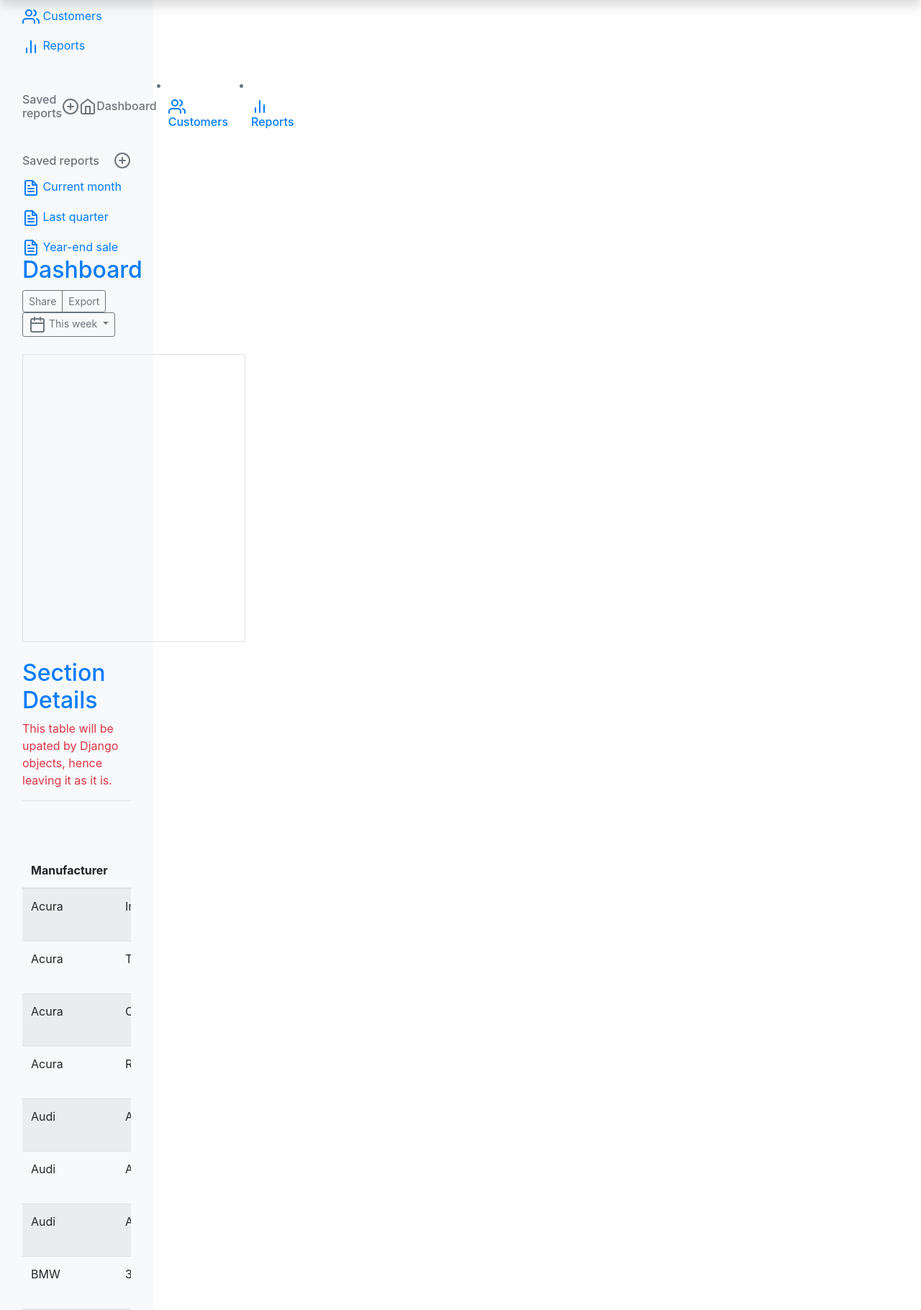
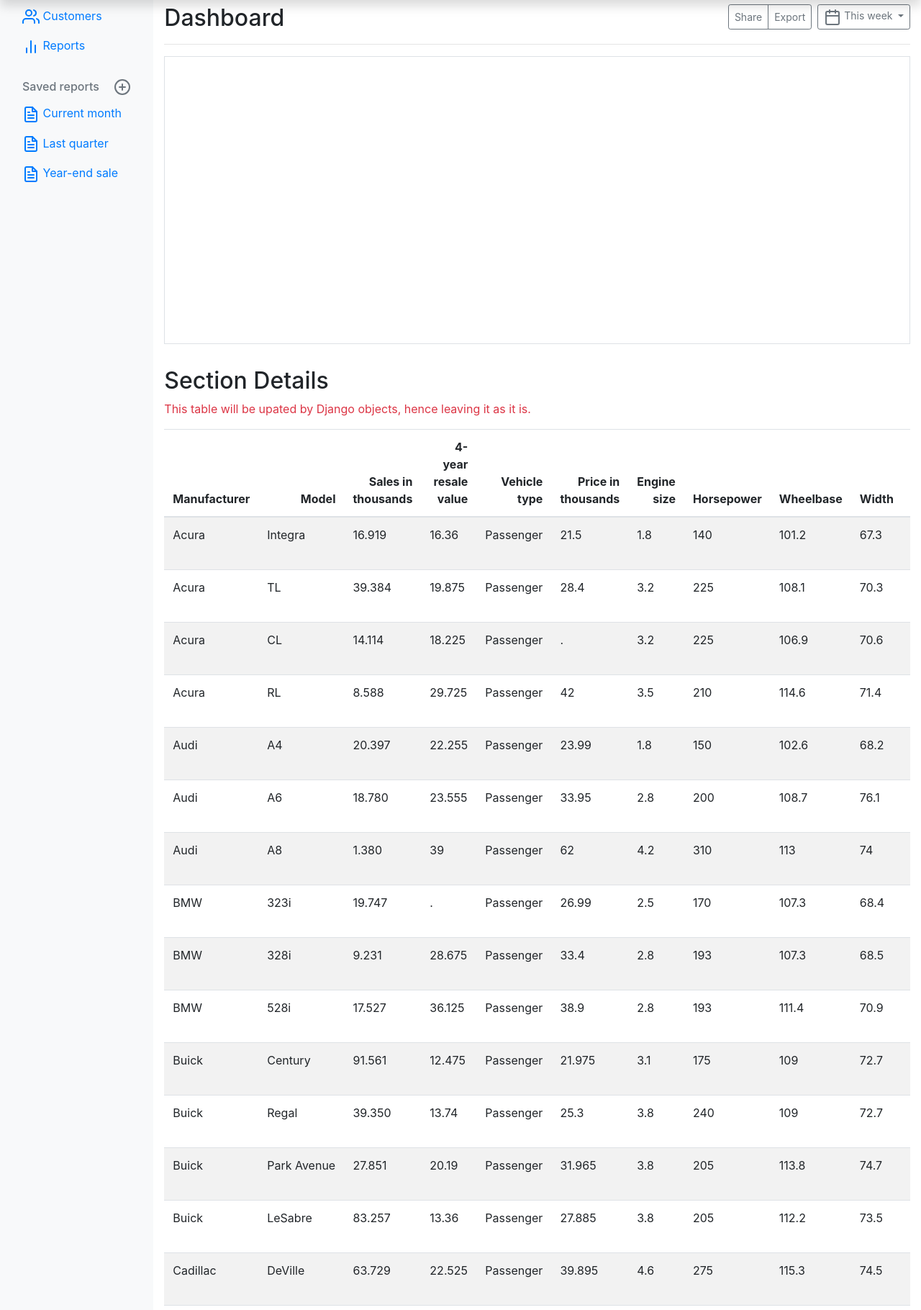
Before and after one commit to biomystery/django_highchart_demo, a Django app: page /sales/ in a window 1280 px wide. Shown: the part 40-1860 px from the top of the page at 72% size. Run offline with Django 3.2, Linux system fonts and the light colour scheme; some libraries are stand-ins or nearby versions.

Commit message:
fix template layout

```diff
--- a/requirement.txt
+++ b/requirement.txt
@@ -1,8 +1,8 @@
 certifi==2016.2.28
-Django==2.0.4
+Django==2.1.9
 numpy==1.18.1
 pandas==1.0.0
-psycopg2==2.7.4
+#psycopg2==2.7.4
 python-dateutil==2.8.1
 pytz==2017.2
 six==1.14.0
--- a/sales/templates/index.html
+++ b/sales/templates/index.html
@@ -28,19 +28,37 @@
             <ul class="nav flex-column">
               <li class="nav-item">
                 <a class="nav-link active" href="#">
-		  <svg xmlns="http://www.w3.org/2000/svg" width="24" height="24" viewBox="0 0 24 24" fill="none" stroke="currentColor" stroke-width="2" stroke-linecap="round" stroke-linejoin="round" class="feather feather-home"><path d="M3 9l9-7 9 7v11a2 2 0 0 1-2 2H5a2 2 0 0 1-2-2z"></path><polyline points="9 22 9 12 15 12 15 22"></polyline></svg>
+                  <svg xmlns="http://www.w3.org/2000/svg" width="24" height="24" viewBox="0 0 24 24" fill="none"
+                    stroke="currentColor" stroke-width="2" stroke-linecap="round" stroke-linejoin="round"
+                    class="feather feather-home">
+                    <path d="M3 9l9-7 9 7v11a2 2 0 0 1-2 2H5a2 2 0 0 1-2-2z"></path>
+                    <polyline points="9 22 9 12 15 12 15 22"></polyline>
+                  </svg>
                   Dashboard <span class="sr-only">(current)</span>
                 </a>
               </li>
               <li class="nav-item">
                 <a class="nav-link" href="#">
-		  <svg xmlns="http://www.w3.org/2000/svg" width="24" height="24" viewBox="0 0 24 24" fill="none" stroke="currentColor" stroke-width="2" stroke-linecap="round" stroke-linejoin="round" class="feather feather-users"><path d="M17 21v-2a4 4 0 0 0-4-4H5a4 4 0 0 0-4 4v2"></path><circle cx="9" cy="7" r="4"></circle><path d="M23 21v-2a4 4 0 0 0-3-3.87"></path><path d="M16 3.13a4 4 0 0 1 0 7.75"></path></svg>
+                  <svg xmlns="http://www.w3.org/2000/svg" width="24" height="24" viewBox="0 0 24 24" fill="none"
+                    stroke="currentColor" stroke-width="2" stroke-linecap="round" stroke-linejoin="round"
+                    class="feather feather-users">
+                    <path d="M17 21v-2a4 4 0 0 0-4-4H5a4 4 0 0 0-4 4v2"></path>
+                    <circle cx="9" cy="7" r="4"></circle>
+                    <path d="M23 21v-2a4 4 0 0 0-3-3.87"></path>
+                    <path d="M16 3.13a4 4 0 0 1 0 7.75"></path>
+                  </svg>
                   Customers
                 </a>
               </li>
               <li class="nav-item">
                 <a class="nav-link" href="#">
-		  <svg xmlns="http://www.w3.org/2000/svg" width="24" height="24" viewBox="0 0 24 24" fill="none" stroke="currentColor" stroke-width="2" stroke-linecap="round" stroke-linejoin="round" class="feather feather-bar-chart-2"><line x1="18" y1="20" x2="18" y2="10"></line><line x1="12" y1="20" x2="12" y2="4"></line><line x1="6" y1="20" x2="6" y2="14"></line></svg>
+                  <svg xmlns="http://www.w3.org/2000/svg" width="24" height="24" viewBox="0 0 24 24" fill="none"
+                    stroke="currentColor" stroke-width="2" stroke-linecap="round" stroke-linejoin="round"
+                    class="feather feather-bar-chart-2">
+                    <line x1="18" y1="20" x2="18" y2="10"></line>
+                    <line x1="12" y1="20" x2="12" y2="4"></line>
+                    <line x1="6" y1="20" x2="6" y2="14"></line>
+                  </svg>
                   Reports
                 </a>
               </li>
@@ -49,64 +67,89 @@
             <h6 class="sidebar-heading d-flex justify-content-between align-items-center px-3 mt-4 mb-1 text-muted">
               <span>Saved reports</span>
               <a class="d-flex align-items-center text-muted" href="#">
-		<svg xmlns="http://www.w3.org/2000/svg" width="24" height="24" viewBox="0 0 24 24" fill="none" stroke="currentColor" stroke-width="2" stroke-linecap="round" stroke-linejoin="round" class="feather feather-plus-circle"><circle cx="12" cy="12" r="10"></circle><line x1="12" y1="8" x2="12" y2="16"></line><line x1="8" y1="12" x2="16" y2="12"></line></svg>
-		  <svg xmlns="http://www.w3.org/2000/svg" width="24" height="24" viewBox="0 0 24 24" fill="none" stroke="currentColor" stroke-width="2" stroke-linecap="round" stroke-linejoin="round" class="feather feather-home"><path d="M3 9l9-7 9 7v11a2 2 0 0 1-2 2H5a2 2 0 0 1-2-2z"></path><polyline points="9 22 9 12 15 12 15 22"></polyline></svg>
-		  Dashboard <span class="sr-only">(current)</span>
-		</a>
-              </li>
-              <li class="nav-item">
-		<a class="nav-link" href="#">
-		  <svg xmlns="http://www.w3.org/2000/svg" width="24" height="24" viewBox="0 0 24 24" fill="none" stroke="currentColor" stroke-width="2" stroke-linecap="round" stroke-linejoin="round" class="feather feather-users"><path d="M17 21v-2a4 4 0 0 0-4-4H5a4 4 0 0 0-4 4v2"></path><circle cx="9" cy="7" r="4"></circle><path d="M23 21v-2a4 4 0 0 0-3-3.87"></path><path d="M16 3.13a4 4 0 0 1 0 7.75"></path></svg>
-		  Customers
-		</a>
-              </li>
-              <li class="nav-item">
-		<a class="nav-link" href="#">
-		  <svg xmlns="http://www.w3.org/2000/svg" width="24" height="24" viewBox="0 0 24 24" fill="none" stroke="currentColor" stroke-width="2" stroke-linecap="round" stroke-linejoin="round" class="feather feather-bar-chart-2"><line x1="18" y1="20" x2="18" y2="10"></line><line x1="12" y1="20" x2="12" y2="4"></line><line x1="6" y1="20" x2="6" y2="14"></line></svg>
-		  Reports
-		</a>
-              </li>
-            </ul>
-
-            <h6 class="sidebar-heading d-flex justify-content-between align-items-center px-3 mt-4 mb-1 text-muted">
-              <span>Saved reports</span>
-              <a class="d-flex align-items-center text-muted" href="#">
-		<svg xmlns="http://www.w3.org/2000/svg" width="24" height="24" viewBox="0 0 24 24" fill="none" stroke="currentColor" stroke-width="2" stroke-linecap="round" stroke-linejoin="round" class="feather feather-plus-circle"><circle cx="12" cy="12" r="10"></circle><line x1="12" y1="8" x2="12" y2="16"></line><line x1="8" y1="12" x2="16" y2="12"></line></svg>
+                <svg xmlns="http://www.w3.org/2000/svg" width="24" height="24" viewBox="0 0 24 24" fill="none"
+                  stroke="currentColor" stroke-width="2" stroke-linecap="round" stroke-linejoin="round"
+                  class="feather feather-plus-circle">
+                  <circle cx="12" cy="12" r="10"></circle>
+                  <line x1="12" y1="8" x2="12" y2="16"></line>
+                  <line x1="8" y1="12" x2="16" y2="12"></line>
+                </svg>
               </a>
             </h6>
+
             <ul class="nav flex-column mb-2">
               <li class="nav-item">
                 <a class="nav-link" href="#">
-		  <svg xmlns="http://www.w3.org/2000/svg" width="24" height="24" viewBox="0 0 24 24" fill="none" stroke="currentColor" stroke-width="2" stroke-linecap="round" stroke-linejoin="round" class="feather feather-file-text"><path d="M14 2H6a2 2 0 0 0-2 2v16a2 2 0 0 0 2 2h12a2 2 0 0 0 2-2V8z"></path><polyline points="14 2 14 8 20 8"></polyline><line x1="16" y1="13" x2="8" y2="13"></line><line x1="16" y1="17" x2="8" y2="17"></line><polyline points="10 9 9 9 8 9"></polyline></svg>
+                  <svg xmlns="http://www.w3.org/2000/svg" width="24" height="24" viewBox="0 0 24 24" fill="none"
+                    stroke="currentColor" stroke-width="2" stroke-linecap="round" stroke-linejoin="round"
+                    class="feather feather-file-text">
+                    <path d="M14 2H6a2 2 0 0 0-2 2v16a2 2 0 0 0 2 2h12a2 2 0 0 0 2-2V8z"></path>
+                    <polyline points="14 2 14 8 20 8"></polyline>
+                    <line x1="16" y1="13" x2="8" y2="13"></line>
+                    <line x1="16" y1="17" x2="8" y2="17"></line>
+                    <polyline points="10 9 9 9 8 9"></polyline>
+                  </svg>
                   Current month
                 </a>
               </li>
               <li class="nav-item">
                 <a class="nav-link" href="#">
-		  <svg xmlns="http://www.w3.org/2000/svg" width="24" height="24" viewBox="0 0 24 24" fill="none" stroke="currentColor" stroke-width="2" stroke-linecap="round" stroke-linejoin="round" class="feather feather-file-text"><path d="M14 2H6a2 2 0 0 0-2 2v16a2 2 0 0 0 2 2h12a2 2 0 0 0 2-2V8z"></path><polyline points="14 2 14 8 20 8"></polyline><line x1="16" y1="13" x2="8" y2="13"></line><line x1="16" y1="17" x2="8" y2="17"></line><polyline points="10 9 9 9 8 9"></polyline></svg>
+                  <svg xmlns="http://www.w3.org/2000/svg" width="24" height="24" viewBox="0 0 24 24" fill="none"
+                    stroke="currentColor" stroke-width="2" stroke-linecap="round" stroke-linejoin="round"
+                    class="feather feather-file-text">
+                    <path d="M14 2H6a2 2 0 0 0-2 2v16a2 2 0 0 0 2 2h12a2 2 0 0 0 2-2V8z"></path>
+                    <polyline points="14 2 14 8 20 8"></polyline>
+                    <line x1="16" y1="13" x2="8" y2="13"></line>
+                    <line x1="16" y1="17" x2="8" y2="17"></line>
+                    <polyline points="10 9 9 9 8 9"></polyline>
+                  </svg>
                   Last quarter
                 </a>
               </li>
               <li class="nav-item">
                 <a class="nav-link" href="#">
-		  <svg xmlns="http://www.w3.org/2000/svg" width="24" height="24" viewBox="0 0 24 24" fill="none" stroke="currentColor" stroke-width="2" stroke-linecap="round" stroke-linejoin="round" class="feather feather-file-text"><path d="M14 2H6a2 2 0 0 0-2 2v16a2 2 0 0 0 2 2h12a2 2 0 0 0 2-2V8z"></path><polyline points="14 2 14 8 20 8"></polyline><line x1="16" y1="13" x2="8" y2="13"></line><line x1="16" y1="17" x2="8" y2="17"></line><polyline points="10 9 9 9 8 9"></polyline></svg>
+                  <svg xmlns="http://www.w3.org/2000/svg" width="24" height="24" viewBox="0 0 24 24" fill="none"
+                    stroke="currentColor" stroke-width="2" stroke-linecap="round" stroke-linejoin="round"
+                    class="feather feather-file-text">
+                    <path d="M14 2H6a2 2 0 0 0-2 2v16a2 2 0 0 0 2 2h12a2 2 0 0 0 2-2V8z"></path>
+                    <polyline points="14 2 14 8 20 8"></polyline>
+                    <line x1="16" y1="13" x2="8" y2="13"></line>
+                    <line x1="16" y1="17" x2="8" y2="17"></line>
+                    <polyline points="10 9 9 9 8 9"></polyline>
+                  </svg>
                   Year-end sale
+                </a>
+              </li>
+            </ul>
+          </div>
+        </nav>
+
+        <!-- right Pane -->
+        <main class="col-md-10">
           <h1 class="h2">Dashboard</h1>
-            <div class="btn-toolbar mb-2 mb-md-0">
+          <h1 class="h2">Dashboard
+          <div class="btn-toolbar mb-2 mb-md-0 float-right">
             <div class="btn-group mr-2">
               <button type="button" class="btn btn-sm btn-outline-secondary">Share</button>
               <button type="button" class="btn btn-sm btn-outline-secondary">Export</button>
             </div>
             <button type="button" class="btn btn-sm btn-outline-secondary dropdown-toggle">
-<svg xmlns="http://www.w3.org/2000/svg" width="24" height="24" viewBox="0 0 24 24" fill="none" stroke="currentColor" stroke-width="2" stroke-linecap="round" stroke-linejoin="round" class="feather feather-calendar"><rect x="3" y="4" width="18" height="18" rx="2" ry="2"></rect><line x1="16" y1="2" x2="16" y2="6"></line><line x1="8" y1="2" x2="8" y2="6"></line><line x1="3" y1="10" x2="21" y2="10"></line></svg>
+              <svg xmlns="http://www.w3.org/2000/svg" width="24" height="24" viewBox="0 0 24 24" fill="none"
+                stroke="currentColor" stroke-width="2" stroke-linecap="round" stroke-linejoin="round"
+                class="feather feather-calendar">
+                <rect x="3" y="4" width="18" height="18" rx="2" ry="2"></rect>
+                <line x1="16" y1="2" x2="16" y2="6"></line>
+                <line x1="8" y1="2" x2="8" y2="6"></line>
+                <line x1="3" y1="10" x2="21" y2="10"></line>
+              </svg>
               This week
             </button>
           </div>
-	  </div>
+
+          <hr>
 
         	<!-- Highcharts display -->
           <div class="border" id="container" style="min-width: 310px; height: 400px; margin: 0 auto"></div>
-
           <!-- Table data -->
           <h2 class="pt-4">Section Details</h2>
           <p class="text-danger">This table will be upated by Django objects, hence leaving it as it is.</p>
@@ -117,14 +160,27 @@
         </div>
       </div>
 
+
+	</main>
+      </div>
+    </div>
+
     <!-- Chartjs libraries -->
     <script src="https://code.highcharts.com/highcharts.js"></script>
     <script src="https://code.highcharts.com/modules/exporting.js"></script>
     <script src="https://code.highcharts.com/modules/export-data.js"></script>
 
     <script>
-      _categories = {{categories|safe}};
-      _values = {{values|safe}};
+      _categories = {
+        {
+          categories | safe
+        }
+      };
+      _values = {
+        {
+          values | safe
+        }
+      };
 
       Highcharts.chart('container', {
         chart: {
@@ -137,7 +193,7 @@
           text: ')'
         },
         xAxis: {
-              categories:_categories,
+          categories: _categories,
           crosshair: true
         },
         yAxis: {
```
Also changed, not shown: db.sqlite3. Lines whose indentation alone changed are shown as unchanged.
